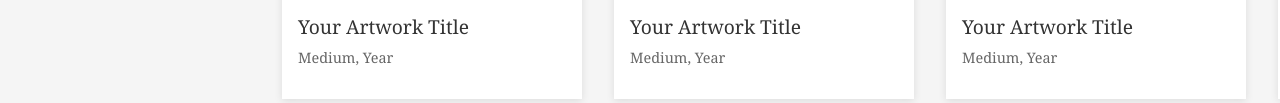
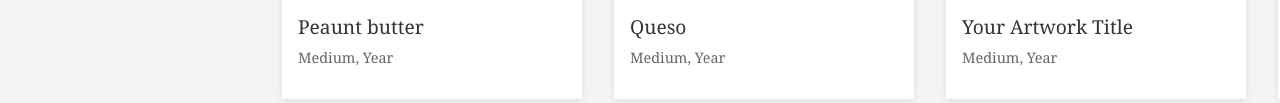
Before and after one commit to boswermillion/por, a plain HTML site: page index.html in a window 1280 px wide. Shown: the part 955-1058 px from the top of the page. Drawn offline with Linux system fonts and the light colour scheme.

Commit message:
Update index.html

```diff
--- a/index.html
+++ b/index.html
@@ -315,7 +315,7 @@
                 <div class="artwork" onclick="openModal('images/Sort/P1030073.JPG')">
                     <img src="images/Sort/P1030073.JPG" alt="Painting 4">
                     <div class="artwork-info">
-                        <h3>Your Artwork Title</h3>
+                        <h3>Cheese</h3>
                         <p>Medium, Year</p>
                     </div>
                 </div>
@@ -323,7 +323,7 @@
                 <div class="artwork" onclick="openModal('images/your-image-2.jpg')">
                     <img src="images/your-image-2.jpg" alt="Painting 5">
                     <div class="artwork-info">
-                        <h3>Your Artwork Title</h3>
+                        <h3>Peaunt butter </h3>
                         <p>Medium, Year</p>
                     </div>
                 </div>
@@ -331,7 +331,7 @@
                 <div class="artwork" onclick="openModal('images/your-image-3.jpg')">
                     <img src="images/your-image-3.jpg" alt="Painting 6">
                     <div class="artwork-info">
-                        <h3>Your Artwork Title</h3>
+                        <h3>Queso</h3>
                         <p>Medium, Year</p>
                     </div>
                 </div>
```
